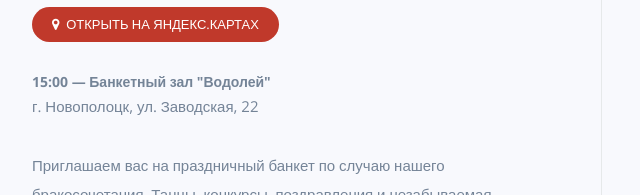
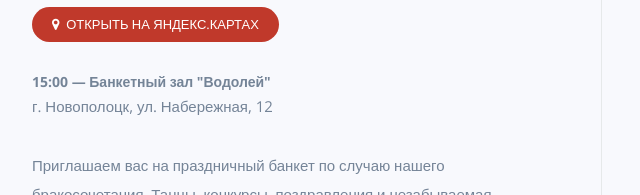
Before and after one commit to FSGAP/wedding, a website: page index.html in a window 1280 px wide. Shown: the part 1325-1520 px from the top of the page, 38-678 px from the left. Drawn offline with nearby package versions, Linux system fonts and the light colour scheme; files whose address does not match are found by name.

Commit message:
Обновление дизайна

```diff
--- a/index.html
+++ b/index.html
@@ -148,7 +148,7 @@
                 <div class="wp5">
                     <strong>15:00 — Банкетный зал "Водолей"</strong><br>
                     <p>
-                        г. Новополоцк, ул. Заводская, 22
+                        г. Новополоцк, ул. Набережная, 12
                     </p>
                     <p>
                         Приглашаем вас на праздничный банкет по случаю нашего бракосочетания.
```
